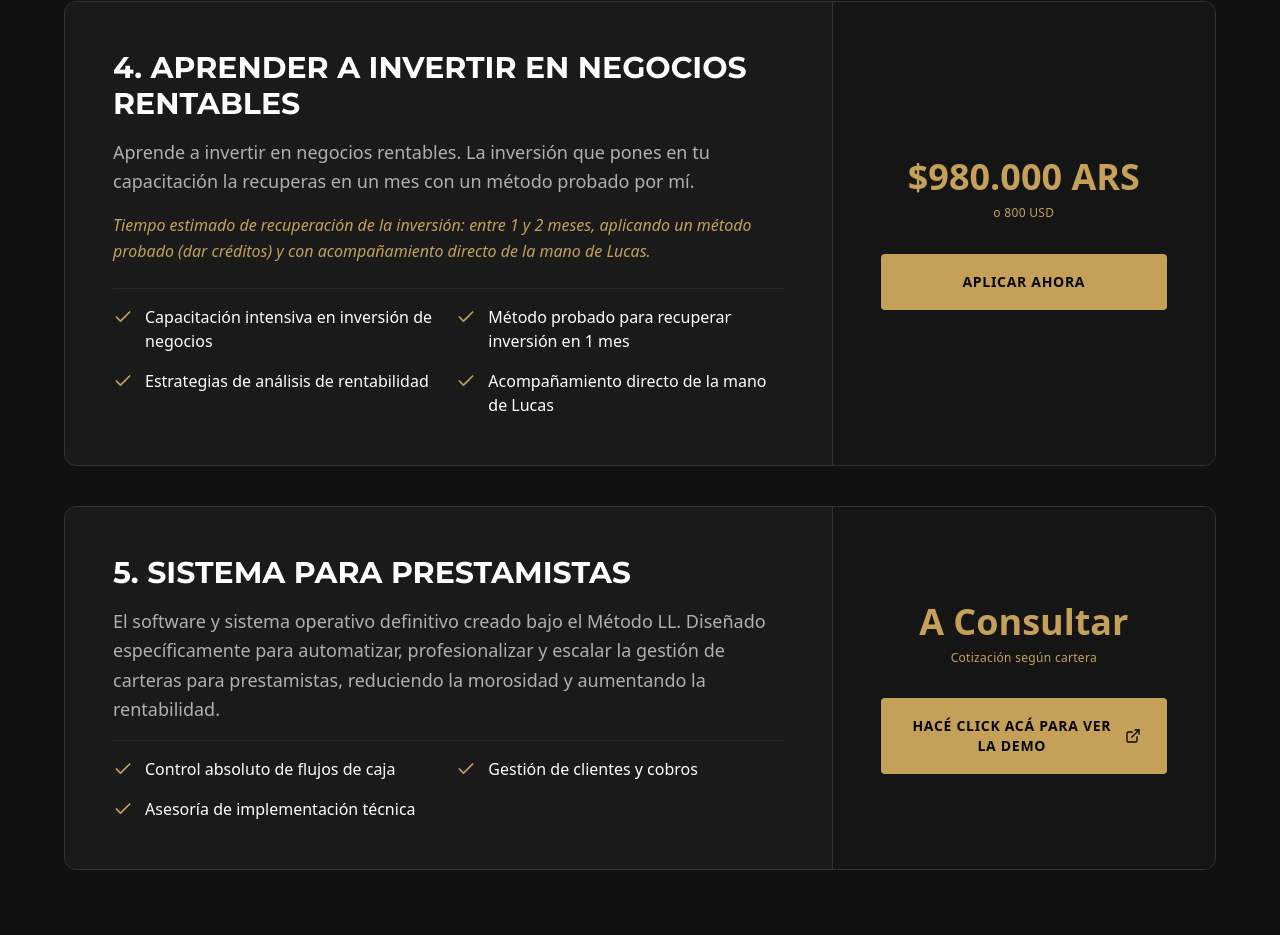
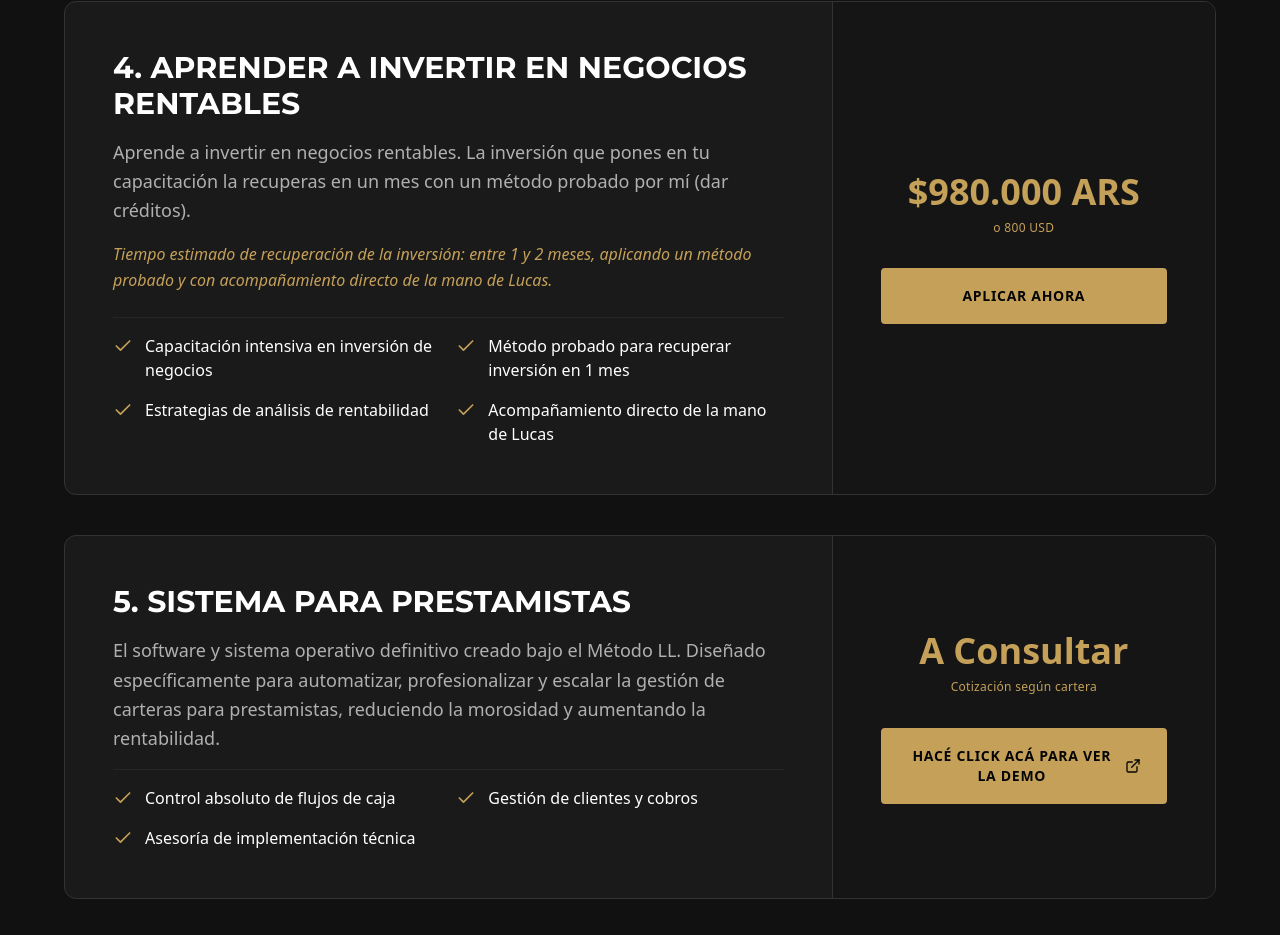
Before and after one commit to leandrocarbonellgimeno2-beep/metodo-ll-landing, a Next.js app: page / in a window 1280 px wide. Shown: the part 4970-5905 px from the top of the page. Built offline with nearby package versions, Linux system fonts and the light colour scheme.

Commit message:
fix: move (dar creditos) to Nivel 4 description, clean extraParagraph

```diff
--- a/src/components/Services.tsx
+++ b/src/components/Services.tsx
@@ -52,9 +52,9 @@ const services = [
   {
     title: "4. Aprender a invertir en negocios rentables",
     description:
-      "Aprende a invertir en negocios rentables. La inversión que pones en tu capacitación la recuperas en un mes con un método probado por mí.",
+      "Aprende a invertir en negocios rentables. La inversión que pones en tu capacitación la recuperas en un mes con un método probado por mí (dar créditos).",
     extraParagraph:
-      "Tiempo estimado de recuperación de la inversión: entre 1 y 2 meses, aplicando un método probado (dar créditos) y con acompañamiento directo de la mano de Lucas.",
+      "Tiempo estimado de recuperación de la inversión: entre 1 y 2 meses, aplicando un método probado y con acompañamiento directo de la mano de Lucas.",
     features: [
       "Capacitación intensiva en inversión de negocios",
       "Método probado para recuperar inversión en 1 mes",
```
